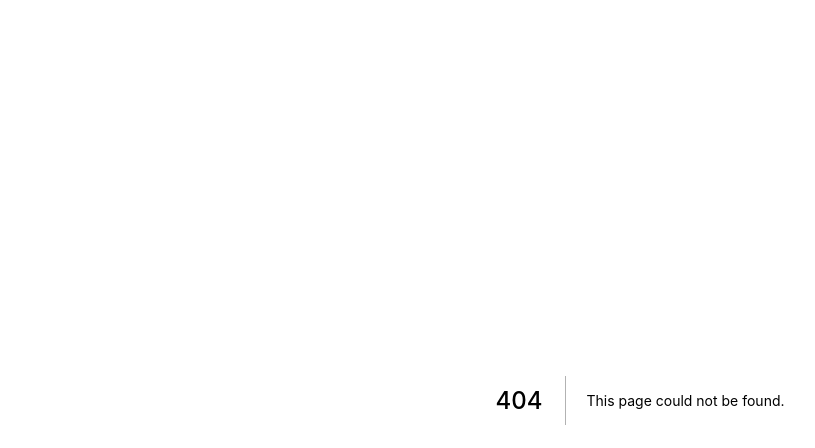
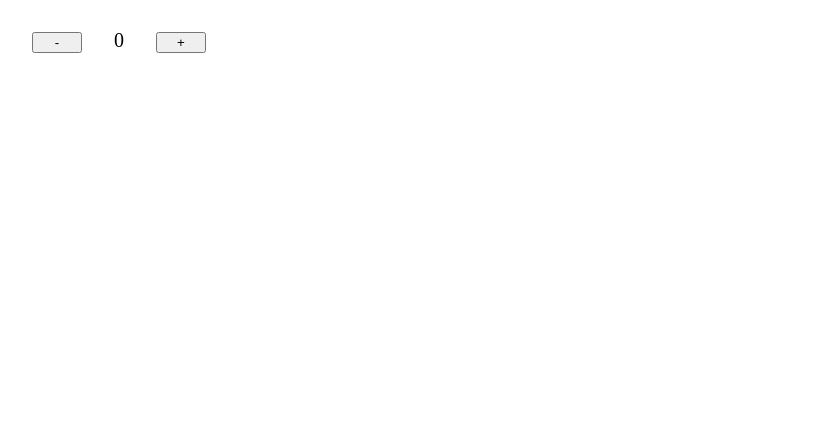
Before and after one commit to heltonricardo/estudo-nextjs-1, a Next.js app in the folder 00-exercicios/: page /estado/contador in a window 1280 px wide. Before the commit this address had no page. Shown: the top 448 px of the page, without its empty margins (0-815 px from the left). Built offline with nearby package versions, Linux system fonts and the light colour scheme.

Commit message:
estado com contador

```diff
--- /dev/null
+++ b/00-exercicios/pages/estado/contador.jsx
@@ -0,0 +1,22 @@
+import { useState } from "react";
+
+const estiloDiv = { fontSize: "20px" };
+const estiloBotao = { width: "50px", margin: "2rem" };
+
+export default () => {
+  const [valor, setValor] = useState(0);
+  const decrementar = () => setValor(Math.max(valor - 1, -5));
+  const incrementar = () => setValor(Math.min(valor + 1, +5));
+
+  return (
+    <div style={estiloDiv}>
+      <button style={estiloBotao} onClick={decrementar}>
+        -
+      </button>
+      <span>{valor}</span>
+      <button style={estiloBotao} onClick={incrementar}>
+        +
+      </button>
+    </div>
+  );
+};
--- a/00-exercicios/pages/index.jsx
+++ b/00-exercicios/pages/index.jsx
@@ -72,6 +72,9 @@ export default function Home() {
           <li>
             <a href="/estado/mouse">Estado - Mouse</a>
           </li>
+          <li>
+            <a href="/estado/contador">Estado - Contador</a>
+          </li>
         </ol>
       </main>
     </div>
```
